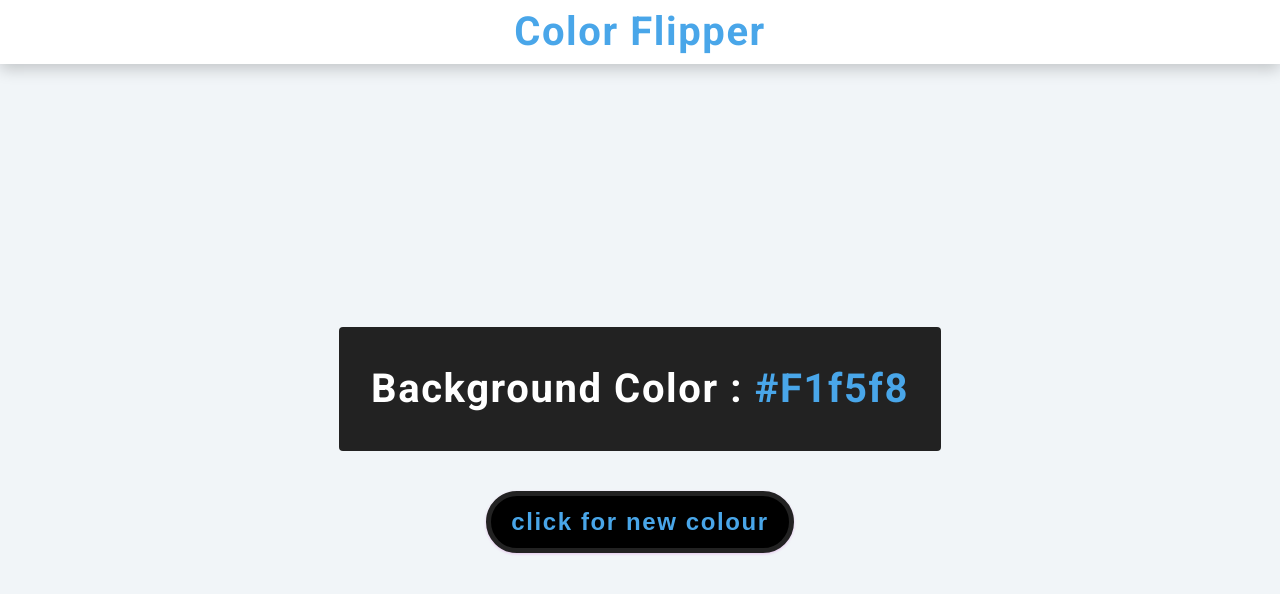
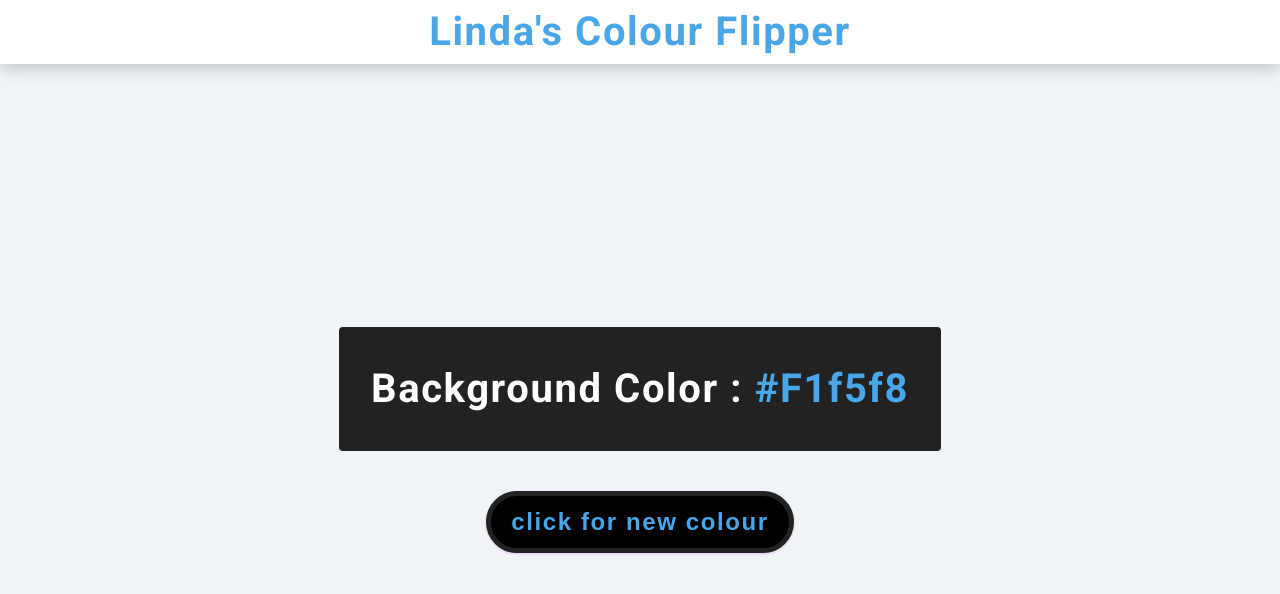
Before and after one commit to Lindris/MyColourFlipper, a plain HTML site: page hex.html in a window 1280 px wide. Drawn offline with nearby package versions, Linux system fonts and the light colour scheme.

Commit message:
name in title

```diff
--- a/hex.html
+++ b/hex.html
@@ -14,7 +14,7 @@
   <body>
     <nav>
       <div class="nav-center">
-        <h4>color flipper</h4>
+        <h4>Linda's colour flipper</h4>
         <ul class="nav-links">
           <!-- <li><a href="index.html">simple</a></li> -->
           <!-- <li><a href="hex.html">hex</a></li> -->
```
